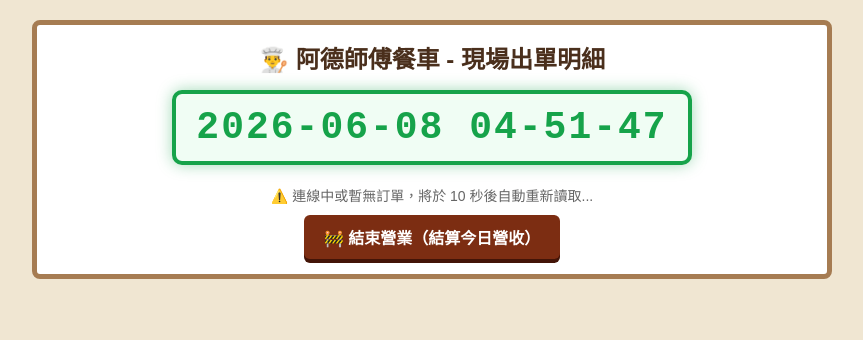
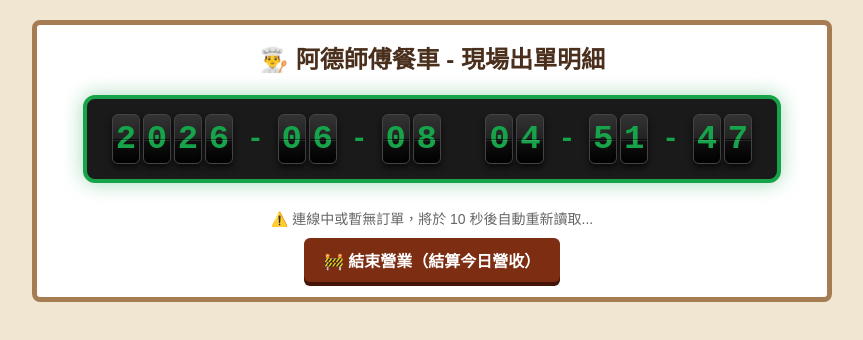
Before and after one commit to eajordan0001/Porchetta, a plain HTML site: page dashboard.html in a window 1280 px wide. Shown: the whole page, without its empty margins (208-1071 px from the left). Drawn offline with Linux system fonts and the light colour scheme; no server answers.

Commit message:
Update dashboard.html

```diff
--- a/dashboard.html
+++ b/dashboard.html
@@ -27,23 +27,65 @@
         }
         h1 { margin: 0; font-size: 24px; }
 
-        /* ✨【全新優化】醒目的實時時鐘外框與字體 */
-        .clock-box {
+        /* ==================================================
+           ✨【全新優化】醒目的復古翻頁鐘樣式 (Flip Clock Style)
+           ================================================== */
+        .clock-container {
+            margin: 20px auto;
+            padding: 15px 25px;
+            background-color: #1a1a1a; /* 深色背景襯托翻頁鐘 */
             border: 4px solid #16a34a; /* 醒目的翠綠色外框 */
-            background-color: #f0fdf4; /* 淡淡的綠色底色，增加對比 */
-            border-radius: 10px;
-            padding: 12px 20px;
-            margin: 15px auto;
-            display: inline-block; /* 讓外框寬度剛好符合時間大小 */
-            box-shadow: 0 0 15px rgba(22, 163, 74, 0.4); /* 霓虹發光感，極度吸睛 */
+            border-radius: 12px;
+            display: inline-flex;
+            align-items: center;
+            justify-content: center;
+            gap: 12px; /* 各群組間距 */
+            box-shadow: 0 0 20px rgba(22, 163, 74, 0.4); /* 綠色發光霓虹感 */
         }
-        #current-time-clock {
-            font-size: 38px; /* 特大字體 */
+
+        /* 翻頁卡片群組 (日期、時間、秒數) */
+        .flip-group {
+            display: flex;
+            gap: 3px;
+        }
+
+        /* 單個翻頁數字方塊 */
+        .flip-card {
+            background: linear-gradient(to bottom, #333333 0%, #222222 50%, #111111 50%, #000000 100%);
+            color: #16a34a; /* 綠色高對比字體 */
+            font-family: 'Courier New', Courier, monospace;
+            font-size: 34px;
             font-weight: 900;
-            color: #16a34a; /* 綠色高對比字體 */
-            font-family: monospace; /* 使用等寬字體，防止秒數跳動時文字抖動 */
-            letter-spacing: 2px;
-            margin: 0;
+            width: 26px;
+            height: 48px;
+            line-height: 48px;
+            text-align: center;
+            border-radius: 6px;
+            position: relative;
+            box-shadow: 0 4px 6px rgba(0,0,0,0.6);
+            border: 1px solid #444;
+        }
+
+        /* 翻頁鐘中間那條經典的橫切線效果 */
+        .flip-card::after {
+            content: '';
+            position: absolute;
+            left: 0;
+            top: 50%;
+            width: 100%;
+            height: 1px;
+            background-color: rgba(0, 0, 0, 0.4);
+            box-shadow: 0 1px 0 rgba(255, 255, 255, 0.1);
+        }
+
+        /* 分隔號方塊 (橫線與空格) */
+        .flip-divider {
+            font-size: 28px;
+            font-weight: 900;
+            color: #16a34a;
+            align-self: center;
+            padding: 0 2px;
+            font-family: monospace;
         }
 
         /* 🚧 收攤按鈕樣式 */
@@ -223,9 +265,8 @@
         <header>
             <h1>👨‍🍳 阿德師傅餐車 - 現場出單明細</h1>
 
-            <div class="clock-box">
-                <div id="current-time-clock">0000-00-00 00-00-00</div>
-            </div>
+            <div class="clock-container" id="flip-clock-target">
+                </div>
 
             <div id="loading-status" style="font-size:14px; color:#666; margin-top:5px;">正在連線資料庫...</div>
             <button class="settle-btn" onclick="generateDailyReport()">🚧 結束營業（結算今日營收）</button>
@@ -250,18 +291,39 @@
         const API_URL = 'https://xylwvlidaidtkvnivnrr.supabase.co/rest/v1/orders';
         const API_KEY = 'sb_publishable_RHa_jkWf5jWrxu6v8wo29A_8_tGr5Ar';
 
-        // 🕒 實時更新時間（每秒跑一次）格式：YYYY-MM-DD HH-MM-SS
-        function updateClock() {
+        // 🕒 實時更新翻頁鐘 (格式精準對齊：YYYY-MM-DD HH-MM-SS)
+        function updateFlipClock() {
             const now = new Date();
-            const year = now.getFullYear();
+            const year = String(now.getFullYear());
             const month = String(now.getMonth() + 1).padStart(2, '0');
             const day = String(now.getDate()).padStart(2, '0');
             const hours = String(now.getHours()).padStart(2, '0');
             const minutes = String(now.getMinutes()).padStart(2, '0');
             const seconds = String(now.getSeconds()).padStart(2, '0');
 
-            const timeString = `${year}-${month}-${day} ${hours}-${minutes}-${seconds}`;
-            document.getElementById('current-time-clock').textContent = timeString;
+            // 幫每個字元建立獨立的翻頁 HTML 卡片樣式
+            const createCards = (str) => {
+                return `<div class="flip-group">` +
+                       str.split('').map(char => `<div class="flip-card">${char}</div>`).join('') +
+                       `</div>`;
+            };
+
+            // 完美的復古翻頁外觀結構組合
+            let clockHtml = `
+                ${createCards(year)}
+                <div class="flip-divider">-</div>
+                ${createCards(month)}
+                <div class="flip-divider">-</div>
+                ${createCards(day)}
+                <div class="flip-divider">&nbsp;</div>
+                ${createCards(hours)}
+                <div class="flip-divider">-</div>
+                ${createCards(minutes)}
+                <div class="flip-divider">-</div>
+                ${createCards(seconds)}
+            `;
+
+            document.getElementById('flip-clock-target').innerHTML = clockHtml;
         }
 
         // 🔄 核心載入系統
@@ -372,7 +434,7 @@
             }
         }
 
-        // 📊 生成結算報表文字（格式調整為機器人最愛拆解的乾淨結構）
+        // 📊 生成結算報表文字
         async function generateDailyReport() {
             if (!confirm("確定要結束目前的擺攤營業並進行營收結算嗎？")) return;
 
@@ -465,8 +527,8 @@
         }
 
         // ⏱ 啟動系統
-        updateClock();
-        setInterval(updateClock, 1000); // 確保時鐘每秒跳動
+        updateFlipClock();
+        setInterval(updateFlipClock, 1000); // 每秒鐘動態刷新翻頁卡片
         fetchOrders();
         setInterval(fetchOrders, 10000);
     </script>
```
